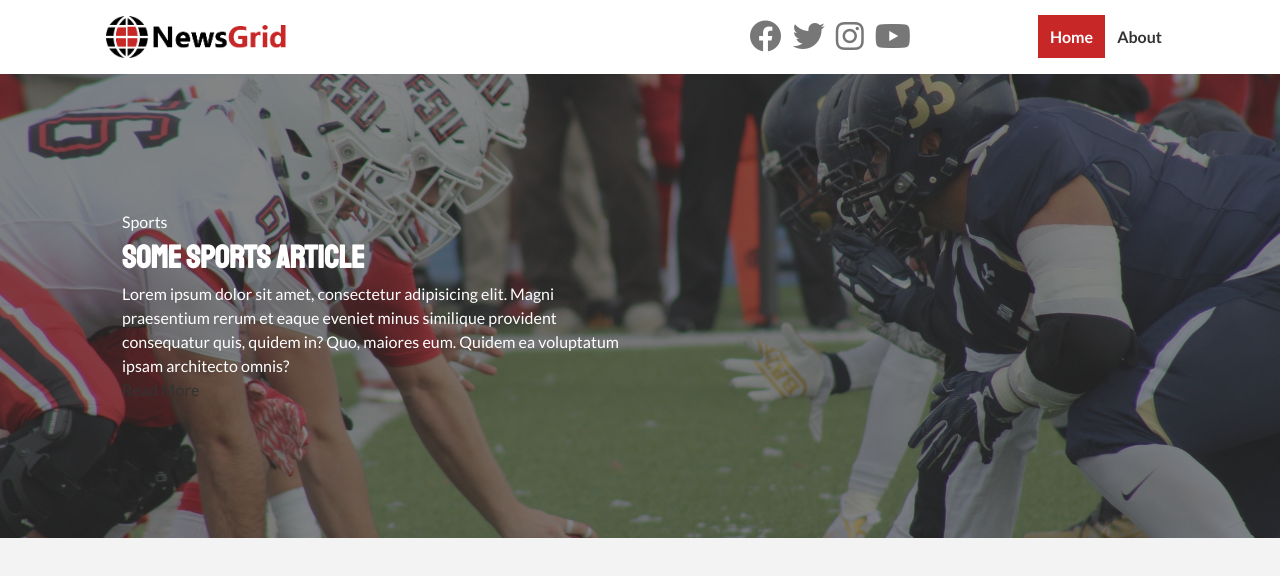
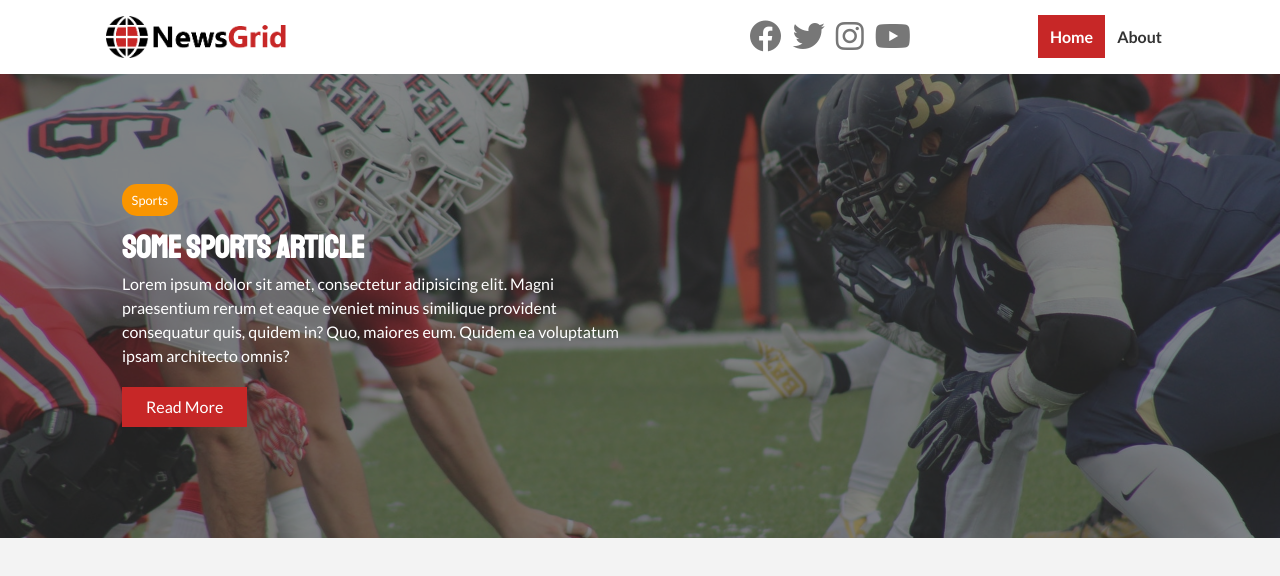
Before and after one commit to ishtiyak98/udemy-html-css, a plain HTML site: page news-grid/index.html in a window 1280 px wide. Drawn offline with Linux system fonts and the light colour scheme.

```diff
--- a/mini-projects/hamburger-menu/css/menu.css
+++ b/mini-projects/hamburger-menu/css/menu.css
@@ -24,7 +24,7 @@
   width: 60px;
   height: 60px;
   padding: 1rem;
-  background-color: rgba(0, 155, 202, 0.7);
+  background-color: var(--primary-color);
   display: flex;
   justify-content: center;
   align-items: center;
--- a/mini-projects/hamburger-menu/css/style.css
+++ b/mini-projects/hamburger-menu/css/style.css
@@ -1,38 +1,36 @@
-@import url('https://fonts.googleapis.com/css2?family=Roboto:wght@400;700&display=swap');
-
-:root{
-  --primary-color: rgba(13, 110, 139, 0.45);
+:root {
+  --primary-color: rgba(13, 110, 139, 0.75);
   --secondary-color: rgba(229, 148, 0, 0.9);
   --overlay-color: rgba(24, 39, 51, 0.85);
   --menu-speed: 0.75s;
 }
 
-*{
+* {
   margin: 0;
   padding: 0;
   box-sizing: border-box;
 }
 
-body{
-  font-family: 'Roboto', sans-serif;
+body {
+  font-family: "Roboto", sans-serif;
   line-height: 1.4;
 }
 
-.container{
+.container {
   max-width: 960px;
   margin: 0 auto;
   overflow: hidden;
   padding: 0 3rem;
 }
 
-#showcase{
+#showcase {
   color: #fff;
   background-color: var(--primary-color);
   height: 100vh;
   position: relative;
 }
 
-#showcase:before{
+#showcase:before {
   content: "";
   background-image: url("../img/bg.jpg");
   background-repeat: no-repeat;
@@ -45,7 +43,7 @@ body{
   height: 100%;
   z-index: -1;
 }
-#showcase .showcase-container{
+#showcase .showcase-container {
   text-align: center;
   display: flex;
   flex-direction: column;
@@ -54,25 +52,26 @@ body{
   height: 100%;
 }
 
-#showcase h1{
+#showcase h1 {
   font-size: 4rem;
+  font-weight: 600;
 }
 
-#showcase p{
+#showcase p {
   font-size: 1.3rem;
 }
 
-.btn{
+.btn {
   display: inline-block;
   border: none;
-  background-color: var(--menu-speed);
+  background-color: var(--primary-color);
   color: #fff;
   padding: 0.75rem 1.5rem;
   margin-top: 1rem;
-  transition: all 0.3s ease-in-out;
+  transition: all 1s ease-in-out;
   text-decoration: none;
 }
 
-.btn:hover{
-  opacity: 0.6;
+.btn:hover {
+  opacity: 0.7;
 }
--- a/news-grid/css/style.css
+++ b/news-grid/css/style.css
@@ -54,6 +54,44 @@ h6 {
   margin: auto;
   padding: 0 2rem;
   overflow: hidden;
+}
+
+.category {
+  display: inline-block;
+  color: #fff;
+  font-size: 0.8rem;
+  text-decoration: uppercase;
+  padding: 0.4rem 0.6rem;
+  border-radius: 15px;
+  margin-bottom: 0.5rem;
+}
+
+.category-sports {
+  background-color: var(--sports-color);
+}
+.category-ent {
+  background-color: var(--ent-color);
+}
+.category-tech {
+  background-color: var(--tech-color);
+}
+
+.btn {
+  display: inline-block;
+  border: none;
+  background: var(--dark-color);
+  color: #fff;
+  padding: 0.5rem 1.5rem;
+}
+
+.btn-light {
+  background-color: var(--light-color);
+}
+.btn-primary {
+  background-color: var(--primary-color);
+}
+.btn-light {
+  background-color: var(--secondary-color);
 }
 
 /*!---------- navigation ----------*/
@@ -134,6 +172,10 @@ h6 {
   height: 50vh;
 }
 
-#showcase .showcase-content{
-    z-index: 1;
+#showcase .showcase-content {
+  z-index: 1;
 }
+
+#showcase .showcase-content p{
+  margin-bottom: 1.2rem;
+}
```
Also changed, not shown: mini-projects/hamburger-menu/index.html (+2 -1 lines), mini-projects/hamburger-menu/img/bg.jpg.
